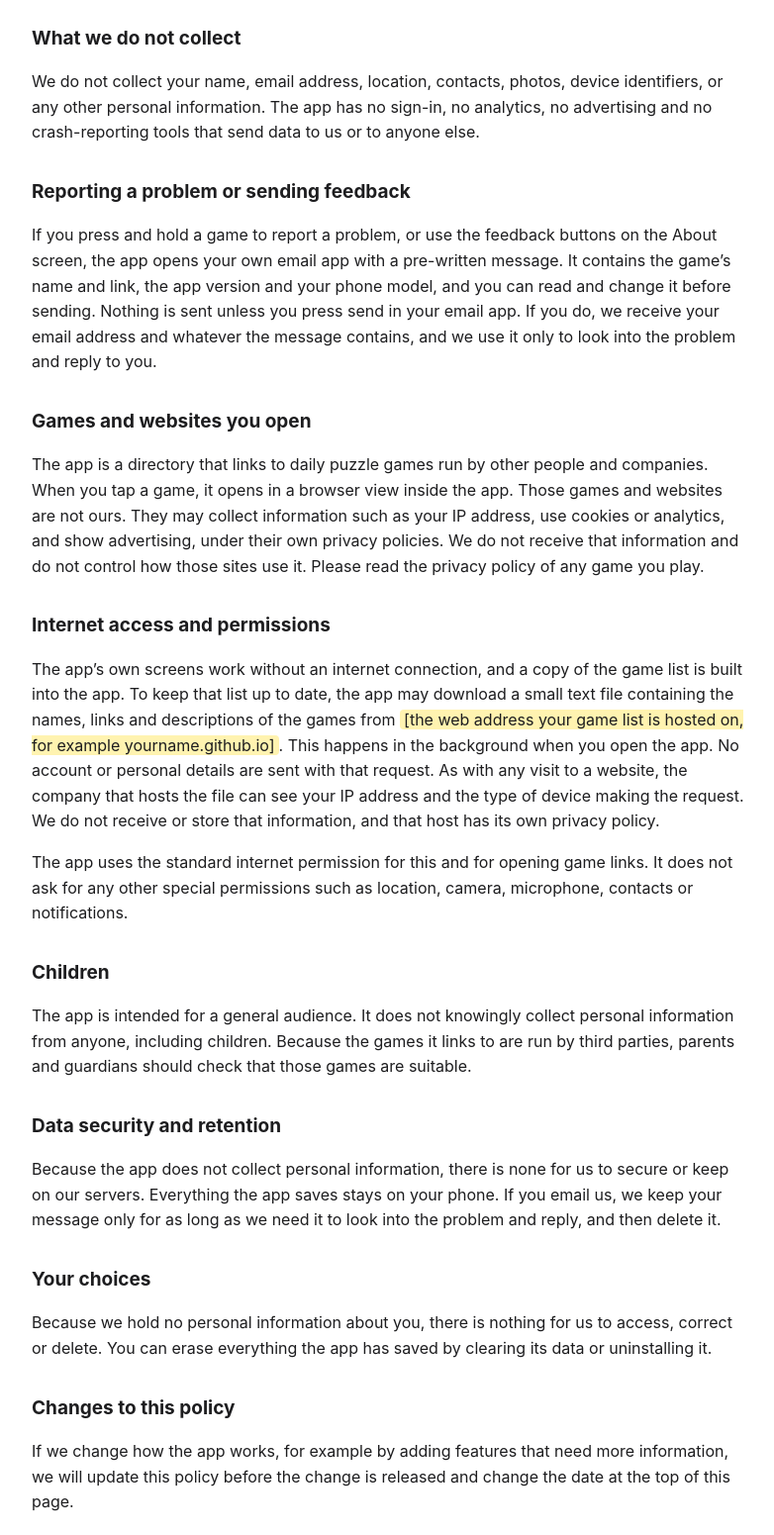
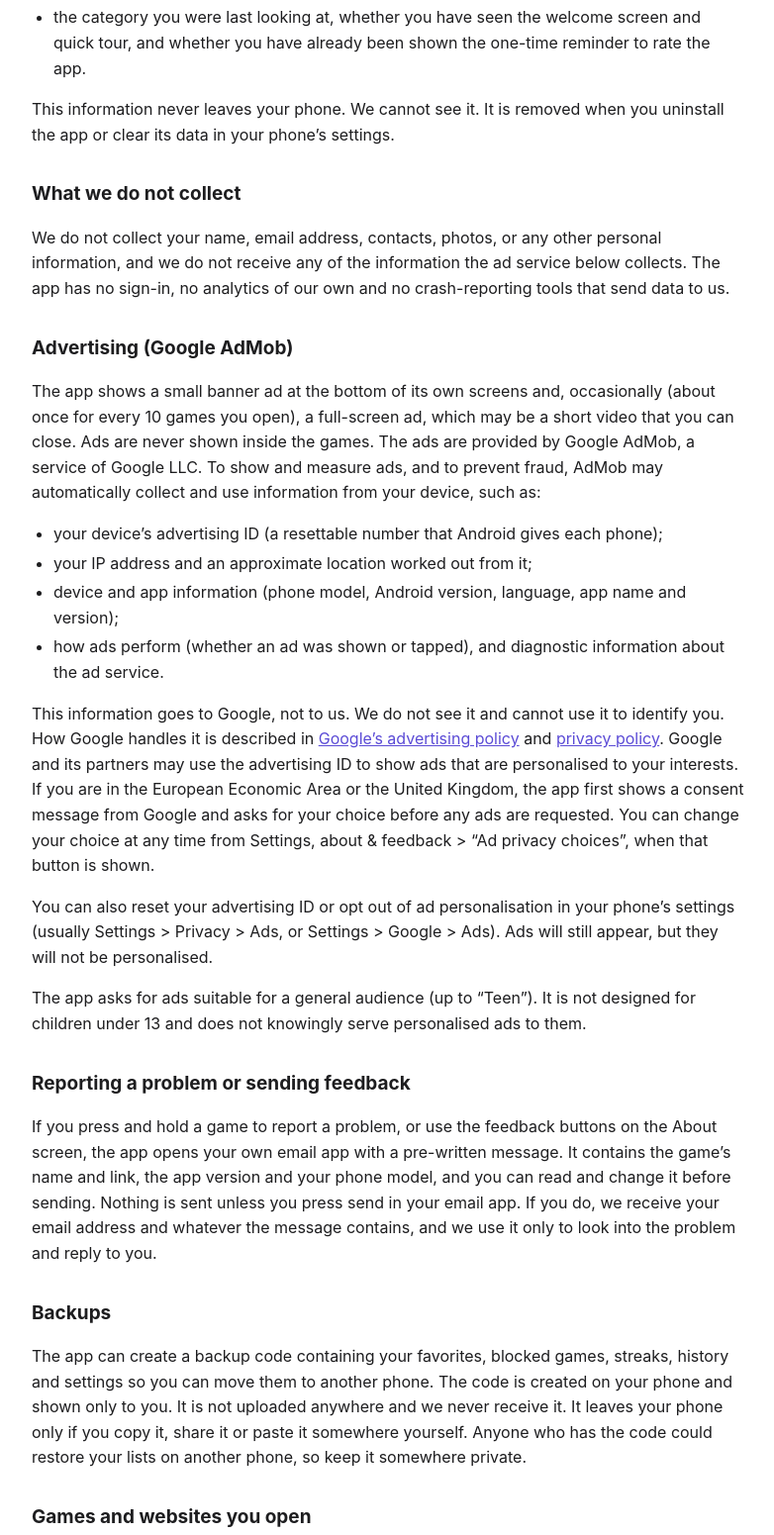
Before and after one commit to worstacc0untkr-ctrl/daily-games-hub-privacy, a plain HTML site: page index.html in a window 1280 px wide. Shown: the part 758-2309 px from the top of the page at 99% size, without its empty margins (248-1030 px from the left). Drawn offline with Linux system fonts and the light colour scheme.

Commit message:
Update index.html

```diff
--- a/index.html
+++ b/index.html
@@ -19,12 +19,12 @@ mark{background:var(--mark);color:inherit;padding:0 4px;border-radius:4px}
 </style></head>
 <body><main>
 <h1>Privacy Policy</h1>
-<p class="meta">Daily Games Hub · Last updated: 9 November 2026</p>
+<p class="meta">Daily Games Hub · Last updated: 17 November 2026</p>
 
-<div class="sum"><strong>The short version:</strong> Daily Games Hub does not collect, send, share or sell any personal information. There is no account, no advertising and no tracking. Everything the app remembers stays on your phone.</div>
+<div class="sum"><strong>The short version:</strong> Daily Games Hub has no account and we do not collect any personal information ourselves. Everything the app remembers (favorites, streaks, stats) stays on your phone. The app shows banner and full-screen ads from Google AdMob, and Google may collect some device information to show them, as explained in the “Advertising” section below.</div>
 
 <h2>Who we are</h2>
-<p>Daily Games Hub (“the app”) is published by <mark>Daily games</mark>. You can contact us at <mark>Dailyhubgamer@gmail.com</mark>.</p>
+<p>Daily Games Hub (“the app”) is published by <mark>Daily hub games</mark>. You can contact us at <mark>worstacc0untkr@gmail.com</mark>.</p>
 
 <h2>What the app saves on your device</h2>
 <p>To work properly, the app saves a small amount of information in its own storage on your phone:</p>
@@ -34,31 +34,47 @@ mark{background:var(--mark);color:inherit;padding:0 4px;border-radius:4px}
 <li>a copy of the latest game list the app downloaded;</li>
 <li>which games you have ticked off today;</li>
 <li>your daily streak for each game;</li>
-<li>the category you were last looking at, and whether you have seen the welcome screen.</li>
+<li>how many games you have finished each day, your overall daily streak, and the milestones you have reached (used for the Today and stats screens);</li>
+<li>the category you were last looking at, whether you have seen the welcome screen and quick tour, and whether you have already been shown the one-time reminder to rate the app.</li>
 </ul>
 <p>This information never leaves your phone. We cannot see it. It is removed when you uninstall the app or clear its data in your phone’s settings.</p>
 
 <h2>What we do not collect</h2>
-<p>We do not collect your name, email address, location, contacts, photos, device identifiers, or any other personal information. The app has no sign-in, no analytics, no advertising and no crash-reporting tools that send data to us or to anyone else.</p>
+<p>We do not collect your name, email address, contacts, photos, or any other personal information, and we do not receive any of the information the ad service below collects. The app has no sign-in, no analytics of our own and no crash-reporting tools that send data to us.</p>
+
+<h2>Advertising (Google AdMob)</h2>
+<p>The app shows a small banner ad at the bottom of its own screens and, occasionally (about once for every 10 games you open), a full-screen ad, which may be a short video that you can close. Ads are never shown inside the games. The ads are provided by Google AdMob, a service of Google LLC. To show and measure ads, and to prevent fraud, AdMob may automatically collect and use information from your device, such as:</p>
+<ul>
+<li>your device’s advertising ID (a resettable number that Android gives each phone);</li>
+<li>your IP address and an approximate location worked out from it;</li>
+<li>device and app information (phone model, Android version, language, app name and version);</li>
+<li>how ads perform (whether an ad was shown or tapped), and diagnostic information about the ad service.</li>
+</ul>
+<p>This information goes to Google, not to us. We do not see it and cannot use it to identify you. How Google handles it is described in <a href="https://policies.google.com/technologies/ads">Google’s advertising policy</a> and <a href="https://policies.google.com/privacy">privacy policy</a>. Google and its partners may use the advertising ID to show ads that are personalised to your interests. If you are in the European Economic Area or the United Kingdom, the app first shows a consent message from Google and asks for your choice before any ads are requested. You can change your choice at any time from Settings, about &amp; feedback &gt; “Ad privacy choices”, when that button is shown.</p>
+<p>You can also reset your advertising ID or opt out of ad personalisation in your phone’s settings (usually Settings &gt; Privacy &gt; Ads, or Settings &gt; Google &gt; Ads). Ads will still appear, but they will not be personalised.</p>
+<p>The app asks for ads suitable for a general audience (up to “Teen”). It is not designed for children under 13 and does not knowingly serve personalised ads to them.</p>
 
 <h2>Reporting a problem or sending feedback</h2>
 <p>If you press and hold a game to report a problem, or use the feedback buttons on the About screen, the app opens your own email app with a pre-written message. It contains the game’s name and link, the app version and your phone model, and you can read and change it before sending. Nothing is sent unless you press send in your email app. If you do, we receive your email address and whatever the message contains, and we use it only to look into the problem and reply to you.</p>
+
+<h2>Backups</h2>
+<p>The app can create a backup code containing your favorites, blocked games, streaks, history and settings so you can move them to another phone. The code is created on your phone and shown only to you. It is not uploaded anywhere and we never receive it. It leaves your phone only if you copy it, share it or paste it somewhere yourself. Anyone who has the code could restore your lists on another phone, so keep it somewhere private.</p>
 
 <h2>Games and websites you open</h2>
 <p>The app is a directory that links to daily puzzle games run by other people and companies. When you tap a game, it opens in a browser view inside the app. Those games and websites are not ours. They may collect information such as your IP address, use cookies or analytics, and show advertising, under their own privacy policies. We do not receive that information and do not control how those sites use it. Please read the privacy policy of any game you play.</p>
 
 <h2>Internet access and permissions</h2>
 <p>The app’s own screens work without an internet connection, and a copy of the game list is built into the app. To keep that list up to date, the app may download a small text file containing the names, links and descriptions of the games from <mark>[the web address your game list is hosted on, for example yourname.github.io]</mark>. This happens in the background when you open the app. No account or personal details are sent with that request. As with any visit to a website, the company that hosts the file can see your IP address and the type of device making the request. We do not receive or store that information, and that host has its own privacy policy.</p>
-<p>The app uses the standard internet permission for this and for opening game links. It does not ask for any other special permissions such as location, camera, microphone, contacts or notifications.</p>
+<p>The app uses the standard internet permission for this, for opening game links and for loading ads. It also uses Android’s advertising ID permission, which lets the ad service read your advertising ID. The app does not ask for any other special permissions such as location, camera, microphone, contacts or notifications.</p>
 
 <h2>Children</h2>
-<p>The app is intended for a general audience. It does not knowingly collect personal information from anyone, including children. Because the games it links to are run by third parties, parents and guardians should check that those games are suitable.</p>
+<p>The app is intended for a general audience and is not directed at children under 13. We do not knowingly collect personal information from anyone, including children. Ads are limited to content suitable for teens. Because the games it links to are run by third parties, parents and guardians should check that those games are suitable.</p>
 
 <h2>Data security and retention</h2>
-<p>Because the app does not collect personal information, there is none for us to secure or keep on our servers. Everything the app saves stays on your phone. If you email us, we keep your message only for as long as we need it to look into the problem and reply, and then delete it.</p>
+<p>Because we do not collect personal information, there is none for us to secure or keep on our servers. Everything the app saves stays on your phone. Information collected by Google for ads is kept under Google’s own policies. If you email us, we keep your message only for as long as we need it to look into the problem and reply, and then delete it.</p>
 
 <h2>Your choices</h2>
-<p>Because we hold no personal information about you, there is nothing for us to access, correct or delete. You can erase everything the app has saved by clearing its data or uninstalling it.</p>
+<p>Because we hold no personal information about you, there is nothing for us to access, correct or delete. You can erase everything the app has saved by clearing its data or uninstalling it. For information held by Google for advertising, you can use the ad controls described above and in your Google Account at <a href="https://myadcenter.google.com">myadcenter.google.com</a>.</p>
 
 <h2>Changes to this policy</h2>
 <p>If we change how the app works, for example by adding features that need more information, we will update this policy before the change is released and change the date at the top of this page.</p>
```
